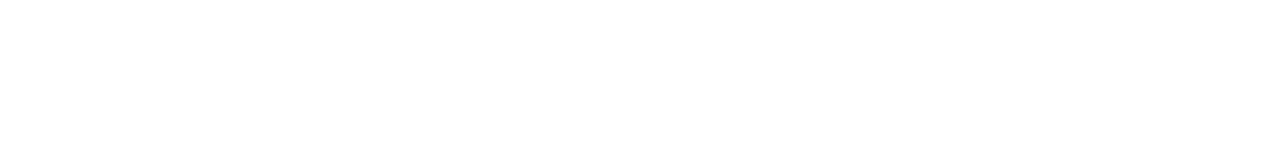
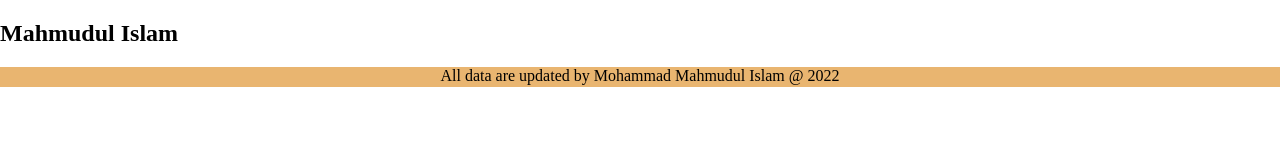
Before and after one commit to Maruf13/portfolio, a plain HTML site: page index.html in a window 1280 px wide. Drawn offline with Linux system fonts and the light colour scheme.

Commit message:
second commit

```diff
--- a/index.html
+++ b/index.html
@@ -5,9 +5,16 @@
     <meta http-equiv="X-UA-Compatible" content="IE=edge">
     <meta name="viewport" content="width=device-width, initial-scale=1.0">
     <link rel="stylesheet" type="text/css" href="styles.css" />
-    <title>Mahmudul Islam</title>
+    <title>Mahmudul Islam's Portfolio</title>
 </head>
 <body>
-
+    <section class="top">
+        <div class="header">
+            <h1>Mahmudul Islam</h1>
+        </div>
+    </section>
+    <footer>
+        <p>All data are updated by Mohammad Mahmudul Islam @ 2022</p>
+    </footer>
 </body>
 </html>
--- a/styles.css
+++ b/styles.css
@@ -0,0 +1,10 @@
+body{
+    margin: 0px;
+    padding: 0px;;
+}
+footer{
+    width: 100%;
+    height: 20px;
+    background-color: rgb(233, 181, 112);
+    text-align: center;
+}
```
